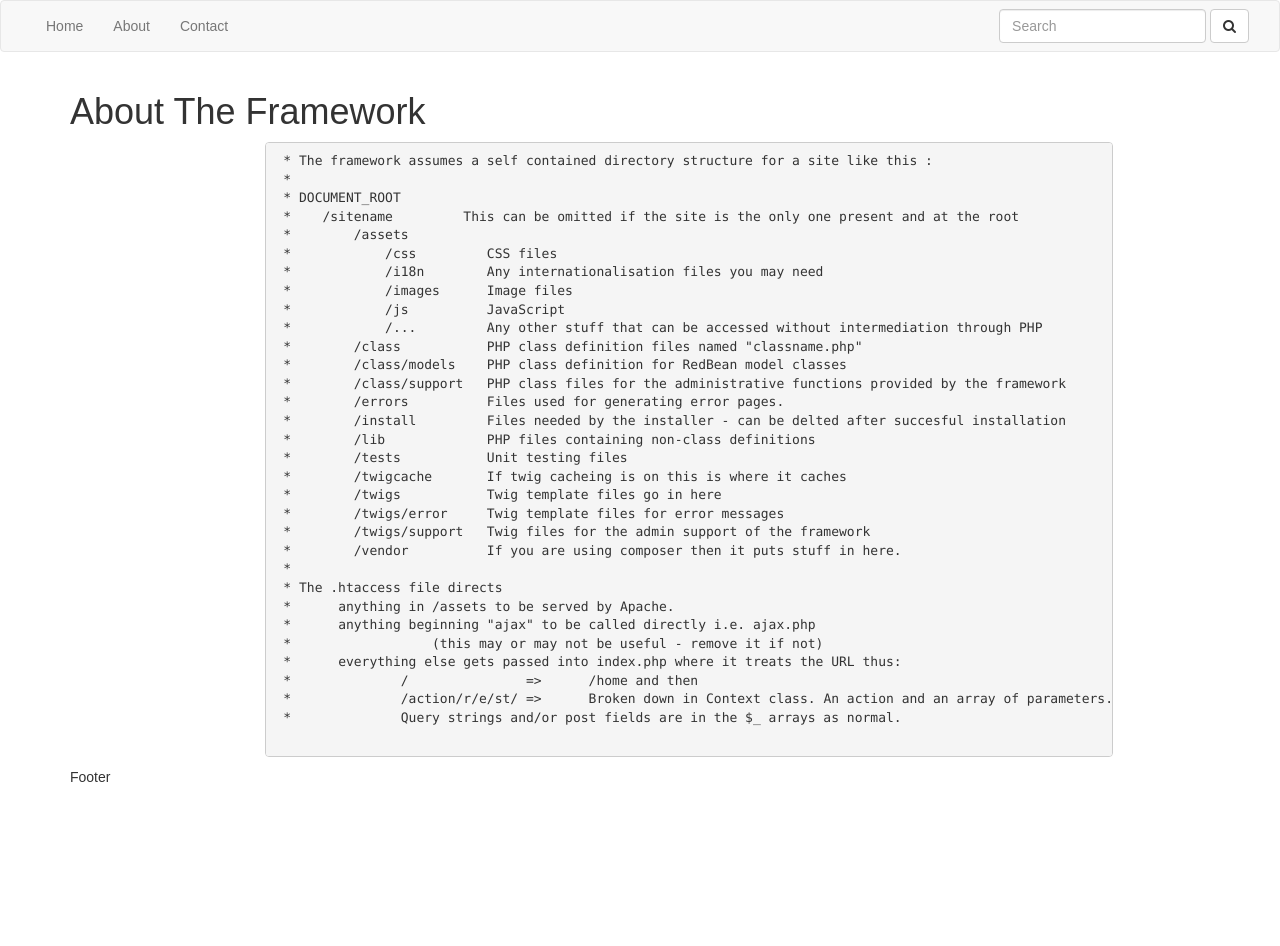
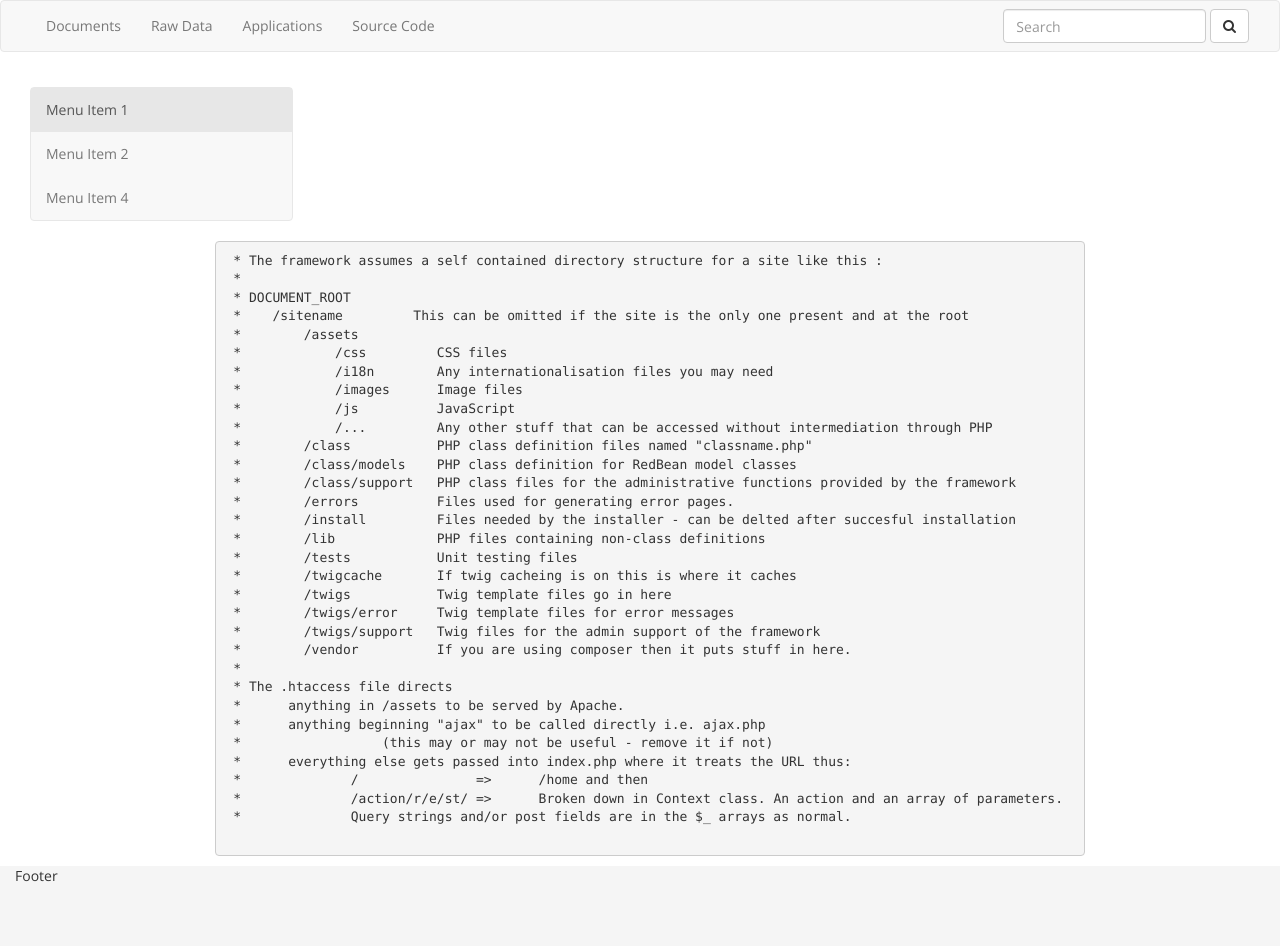
Before and after one commit to danhng/csc3123_webtech, a PHP site: the page made by framework/twigs/about.twig in a window 1280 px wide. Before the commit the page ends 782 px from the top, so only its background shows below. Run offline with PHP 8.4, Linux system fonts and the light colour scheme; the template is opened without the code that fills it, so the values that code supplies are empty; some libraries are stand-ins or nearby versions.

Commit message:
added footer, left nav bar

```diff
--- a/framework/assets/css/layout.css
+++ b/framework/assets/css/layout.css
@@ -1,11 +1,26 @@
 
-
+html {
+    position: relative;
+    min-height: 100%;
+}
 /*------------------------------------*\
     Things used everywhere
 \*------------------------------------*/
 body {
-    font-family: sans-serif;
+    font-family: "Open Sans";
     background: #fff;
+    margin-bottom: 80px;
+
+}
+
+/* footer */
+.footer {
+    position: absolute;
+    bottom: 0;
+    width: 100%;
+    /* Set the fixed height of the footer here */
+    height: 80px;
+    background-color: #f5f5f5;
 }
 
 
--- /dev/null
+++ b/framework/assets/css/leftnavbar.css
@@ -0,0 +1,27 @@
+/* make sidebar nav vertical */
+
+
+    .sidebar-nav .navbar .navbar-collapse {
+        padding: 0;
+        max-height: none;
+    }
+    .sidebar-nav .navbar ul {
+        float: none;
+    }
+    .sidebar-nav .navbar ul:not {
+        display: block;
+    }
+    .sidebar-nav .navbar li {
+        float: none;
+        display: block;
+    }
+    .sidebar-nav .navbar li a {
+        padding-top: 12px;
+        padding-bottom: 12px;
+    }
+
+    .container {
+        padding-top: 15px;
+        margin-left: 15px;
+        margin-right: 15px;
+    }
--- a/framework/index.php
+++ b/framework/index.php
@@ -77,7 +77,8 @@
     $local->addval('context', $context);
     $local->addval('page', $action);
     $local->addval('siteinfo', new Siteinfo($local));
-
+    # dtn: added year for footer rendering
+    $local->addval('year', date("Y"));
     switch ($page->kind)
     {
     case Siteaction::OBJECT:
--- /dev/null
+++ b/framework/twigs/leftnavbar.twig
@@ -0,0 +1,36 @@
+
+    <div class="col-md-3">
+        <div class="sidebar-nav">
+            <div class="navbar navbar-default" role="navigation">
+                <div class="navbar-header">
+                    <button type="button" class="navbar-toggle" data-toggle="collapse" data-target=".sidebar-navbar-collapse">
+                        <span class="sr-only">Toggle navigation</span>
+                        <span class="icon-bar"></span>
+                        <span class="icon-bar"></span>
+                        <span class="icon-bar"></span>
+                    </button>
+                    <span class="visible-xs navbar-brand">Sidebar menu</span>
+                </div>
+                <div class="navbar-collapse collapse sidebar-navbar-collapse">
+                    <ul class="nav navbar-nav" id="left_navbar">
+                        <li class="active"><a href="#">Menu Item 1</a></li>
+                        <li><a href="#">Menu Item 2</a></li>
+                        {#<li class="dropdown">#}
+                            {#<a href="#" class="dropdown-toggle" data-toggle="dropdown">Dropdown <b class="caret"></b></a>#}
+                            {#<ul class="dropdown-menu">#}
+                                {#<li><a href="#">Action</a></li>#}
+                                {#<li><a href="#">Another action</a></li>#}
+                                {#<li><a href="#">Something else here</a></li>#}
+                                {#<li class="divider"></li>#}
+                                {#<li class="dropdown-header">Nav header</li>#}
+                                {#<li><a href="#">Separated link</a></li>#}
+                                {#<li><a href="#">One more separated link</a></li>#}
+                            {#</ul>#}
+                        {#</li>#}
+                        <li><a href="#">Menu Item 4</a></li>
+                        {#<li><a href="#">Reviews <span class="badge">1,118</span></a></li>#}
+                    </ul>
+                </div><!--/.nav-collapse -->
+            </div>
+        </div>
+    </div>
--- a/framework/twigs/navbar.twig
+++ b/framework/twigs/navbar.twig
@@ -11,9 +11,10 @@
             </div>
             <div class="collapse navbar-collapse navbar-ex1-collapse">
                 <ul class="nav navbar-nav">
-                        <li{{page == 'home' ? ' class="active"'}}><a href="{{base}}/">Home</a></li>
-                        <li{{page == 'about' ? ' class="active"'}}><a href="{{base}}/about">About</a></li>
-                        <li{{page == 'contact' ? ' class="active"'}}><a href="{{base}}/contact">Contact</a></li>
+                        <li{{page == 'home' ? ' class="active"'}}><a href="{{base}}/">Documents</a></li>
+                        <li{{page == 'about' ? ' class="active"'}}><a href="{{base}}/about">Raw Data</a></li>
+                        <li{{page == 'contact' ? ' class="active"'}}><a href="{{base}}/contact">Applications</a></li>
+                        <li><a href="{{base}}/contact">Source Code</a></li>
                         {% if context.hasadmin %}
                             <li class="dropdown">
                                 <a href="#" class="dropdown-toggle" data-toggle="dropdown">Admin<b class="caret"></b></a>
--- a/framework/twigs/page.twig
+++ b/framework/twigs/page.twig
@@ -1,10 +1,12 @@
 <!doctype html>
-<!--[if lt IE 9]><html class="ie"><![endif]-->
-<!--[if gte IE 9]><!--><html><!--<![endif]-->
+<!--[if lt IE 9]>
+<html class="ie"><![endif]-->
+<!--[if gte IE 9]><!-->
+<html><!--<![endif]-->
 <head>
     <meta charset="utf-8"/>
 
-    <title>{% block title %}{{context.sitename|upper}}{% endblock title %}</title>
+    <title>{% block title %}{{ context.sitename|upper }}{% endblock title %}</title>
 
     <meta http-equiv="X-UA-Compatible" content="IE=edge"/>
     <meta name="viewport" content="width=device-width, initial-scale=1"/>
@@ -19,7 +21,12 @@
     #}
     <link rel="stylesheet" href="//maxcdn.bootstrapcdn.com/bootstrap/3.3.5/css/bootstrap.min.css" media="screen,print"/>
     <link rel="stylesheet" href="//maxcdn.bootstrapcdn.com/font-awesome/4.4.0/css/font-awesome.min.css"/>
-    <link rel="stylesheet" href="{{assets}}/css/layout.css" media="screen"/>
+    <link rel="stylesheet" href="{{ assets }}/css/layout.css" media="screen"/>
+    <!-- Add style for the left nav bar -->
+    <link rel="stylesheet" href="{{ assets }}/css/leftnavbar.css" media="screen"/>
+    <!-- Add Open Sans font from Google -->
+    <link rel="stylesheet" type="text/css" href="http://fonts.googleapis.com/css?family=Open+Sans">
+
 
     {% block links %}
     {% endblock links %}
@@ -37,23 +44,25 @@
 {% endblock navigation %}
 
 <div class="container">
-	{% block pageheader %}
-	    <header class="row">
-		{% block header %}
-		{% endblock header %}
-	    </header>
-	{% endblock pageheader %}
+    <div class="row">
+        {% block leftnavbar %}
+            {% include 'leftnavbar.twig' %}
+        {% endblock leftnavbar %}
 
         {% block main %}
+            <div class="col-md-9">
+                main content twig here
+            </div>
         {% endblock main %}
-
+    </div>
+</div>
 {% block pagefooter %}
-	    <footer class="row">
+    <footer class="footer">
         {% block footer %}
+            {% include 'footer.twig' %}
         {% endblock footer %}
     </footer>
 {% endblock pagefooter %}
-    </div>
 
 <!--[if lt IE 9]>
 <script src="//code.jquery.com/jquery-1.11.3.min.js"></script>
@@ -74,7 +83,7 @@
     {% block setup %}
     {% endblock setup %}
 
-	$(function(){
+    $(function () {
         {% block onload %}
         {% endblock onload %}
     })
```
Also changed, not shown: framework/twigs/footer.twig (added, +7 -0 lines), framework/twigs/index.twig (+7 -27 lines). Lines whose indentation alone changed are shown as unchanged.
